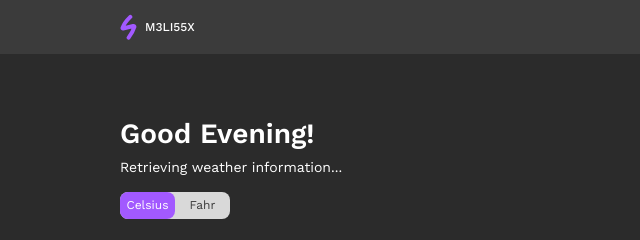
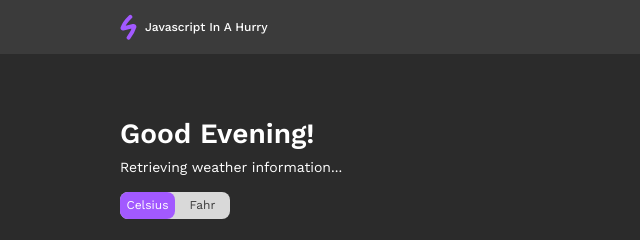
Before and after one commit to Wanjirrru/Assignment, a plain HTML site: page index.html in a window 1280 px wide. Shown: the top 240 px of the page, 0-640 px from the left. Drawn offline with nearby package versions, Linux system fonts and the light colour scheme; no server answers.

Commit message:
Update index.html

```diff
--- a/index.html
+++ b/index.html
@@ -34,7 +34,7 @@
             />
           </svg>
 
-          <a href="/">M3LI55X</a>
+          <a href="/">Javascript in a hurry</a>
         </div>
 
         <button id="open-nav-menu">
```
